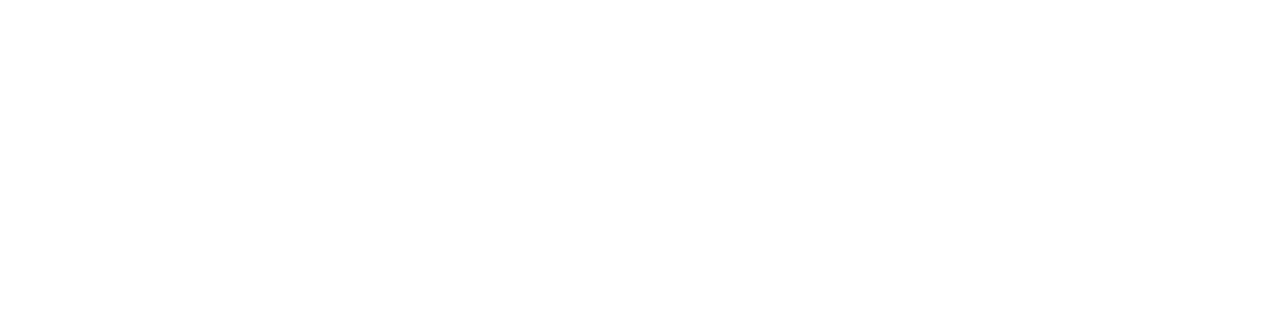
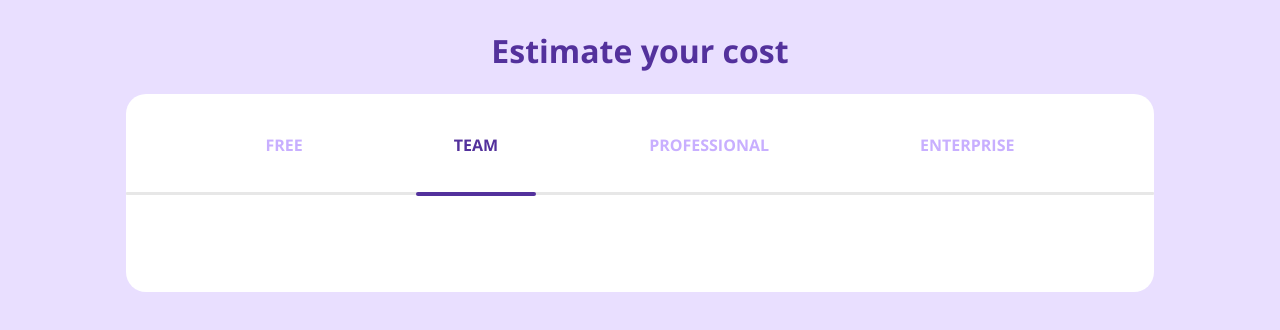
Before and after one commit to Rajeev-singh-git/CSS-Projects, a plain HTML site: page Project/Cost-Estimator-Project/index.html in a window 1280 px wide. Drawn offline with nearby package versions, Linux system fonts and the light colour scheme; a web font is replaced by a local one.

Commit message:
Active tab style created

```diff
--- a/Project/Cost-Estimator-Project/index.css
+++ b/Project/Cost-Estimator-Project/index.css
@@ -0,0 +1,72 @@
+body {
+  background-color: rgb(233, 223, 255);
+  font-family: "Open Sans", sans-serif;
+  display: flex;
+  flex-direction: column;
+  align-items: center;
+  justify-content: center;
+}
+
+h1 {
+  color: rgb(83, 49, 156);
+}
+
+.container {
+  background-color: white;
+  width: 100%;
+  max-width: 900px;
+  display: flex;
+  flex-direction: column;
+  justify-content: center;
+  align-items: center;
+  border-radius: 20px;
+  padding: 0 64px 64px 64px;
+  position: relative;
+}
+
+.tabs {
+  /* border: 1px solid red; */
+  display: flex;
+  width: 100%;
+  justify-content: space-around;
+  text-transform: uppercase;
+  font-weight: bold;
+  color: rgb(200, 175, 255);
+  margin: 0 0 32px 0;
+  padding: 16px;
+}
+
+.tabs p {
+  padding: 8px;
+}
+
+.tabs p:hover {
+  color: rgb(83, 49, 156);
+  cursor: pointer;
+}
+
+.tabs p.active {
+  color: rgb(83, 49, 156);
+  position: relative;
+}
+
+.line {
+  height: 3px;
+  width: 100%;
+  position: absolute;
+  top: 98px;
+  background-color: rgb(231, 231, 231);
+  border-radius: 0.9px;
+}
+
+.tabs .active::before {
+  content: "";
+  width: 200%;
+  height: 4px;
+  background-color: rgb(83, 49, 156);
+  position: absolute;
+  bottom: -32px;
+  left: -50%;
+  z-index: 2;
+  border-radius: 10px;
+}
--- a/Project/Cost-Estimator-Project/index.html
+++ b/Project/Cost-Estimator-Project/index.html
@@ -1,16 +1,28 @@
 <!DOCTYPE html>
 <html>
-
-<head>
+  <head>
     <meta charset="utf-8" />
     <meta http-equiv="X-UA-Compatible" content="IE=edge" />
     <meta name="viewport" content="width=device-width, initial-scale=1" />
+    <link rel="preconnect" href="https://fonts.googleapis.com" />
+    <link rel="preconnect" href="https://fonts.gstatic.com" crossorigin />
+    <link
+      href="https://fonts.googleapis.com/css2?family=Bitter:ital,wght@0,100..900;1,100..900&family=Forum&family=Mukta:wght@200;300;400;500;600;700;800&family=Open+Sans:ital,wght@0,300..800;1,300..800&display=swap"
+      rel="stylesheet"
+    />
     <link rel="stylesheet" type="text/css" href="index.css" />
     <title>Cost Estimator</title>
-</head>
-
-<body>
-
-</body>
-
+  </head>
+  <body>
+    <h1>Estimate your cost</h1>
+    <div class="container">
+      <div class="tabs">
+        <p>Free</p>
+        <p class="active">Team</p>
+        <p>Professional</p>
+        <p>Enterprise</p>
+      </div>
+      <div class="line"></div>
+    </div>
+  </body>
 </html>
```
